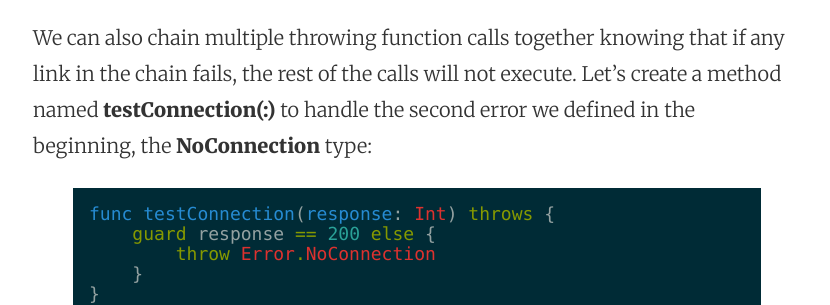
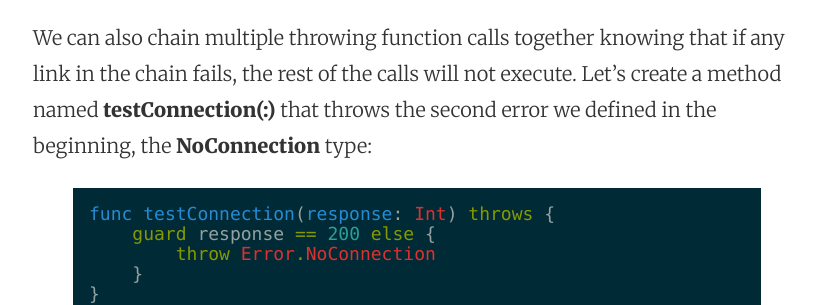
Before and after one commit to mhorga/mhorga.github.io, a Jekyll site: the page built from _posts/2015-12-21-error-handling-in-swift.markdown, in a window 1280 px wide and 900 px high, scrolled down 2548 px. Shown: the part 163-468 px from the top of the window, without its empty margins (223-1053 px from the left). Built offline with Jekyll 4.4.1, drawn with Linux system fonts in a browser that asks for light colours.

Commit message:
Post update: Error handling in Swift

```diff
--- a/_posts/2015-12-21-error-handling-in-swift.markdown
+++ b/_posts/2015-12-21-error-handling-in-swift.markdown
@@ -72,7 +72,7 @@ Invalid data.
 
 As expected, the output for the first call is correct, while the output for the second call reports the error we handled in the `testParsing(:)` function.
 
-We can also chain multiple throwing function calls together knowing that if any link in the chain fails, the rest of the calls will not execute. Let's create a method named __testConnection(:)__ to handle the second error we defined in the beginning, the __NoConnection__ type:
+We can also chain multiple throwing function calls together knowing that if any link in the chain fails, the rest of the calls will not execute. Let's create a method named __testConnection(:)__ that throws the second error we defined in the beginning, the __NoConnection__ type:
 
 {% highlight swift %}
 func testConnection(response: Int) throws {
```
